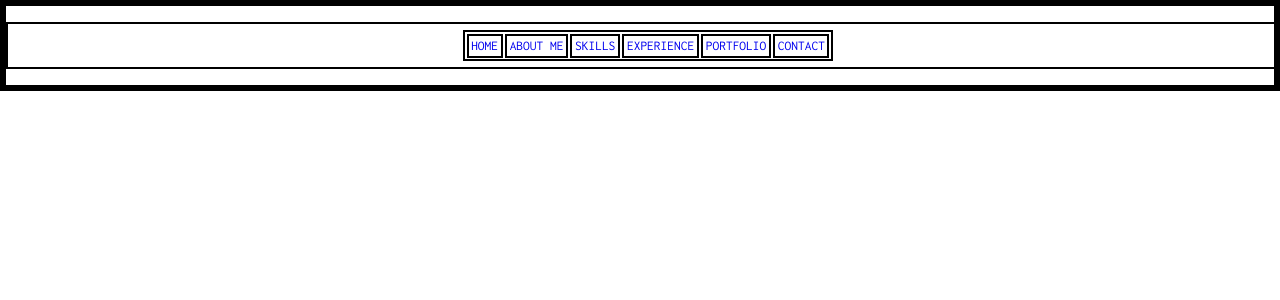
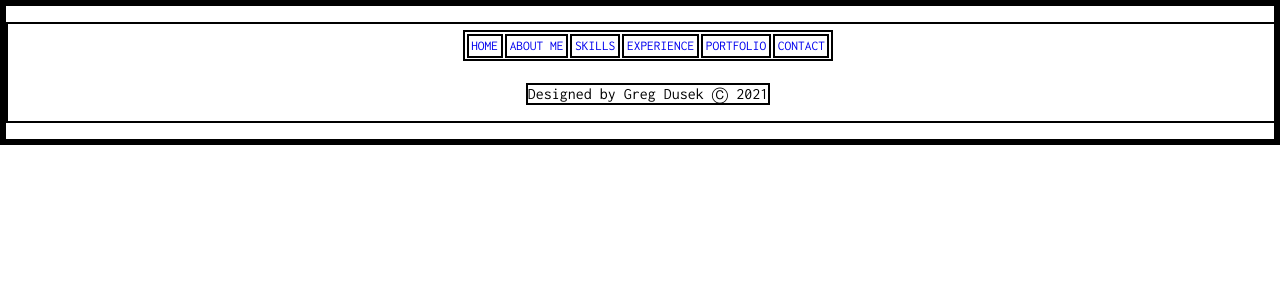
Before and after one commit to gregdusek/my-portfolio, a React (Create React App) app: page / in a window 1280 px wide. Shown: the top 300 px of the page. Built offline with nearby package versions, Linux system fonts and the light colour scheme.

Commit message:
Added footer to page

```diff
--- a/src/App.js
+++ b/src/App.js
@@ -23,6 +23,7 @@ function App() {
           <Route path='/Portfolio' exact component={Portfolio} />
           <Route path='/Contact' exact component={Contact} />
       </Switch>
+        <p className="footer-text">Designed by Greg Dusek Ⓒ 2021</p>
     </div>
   );
 }
```
